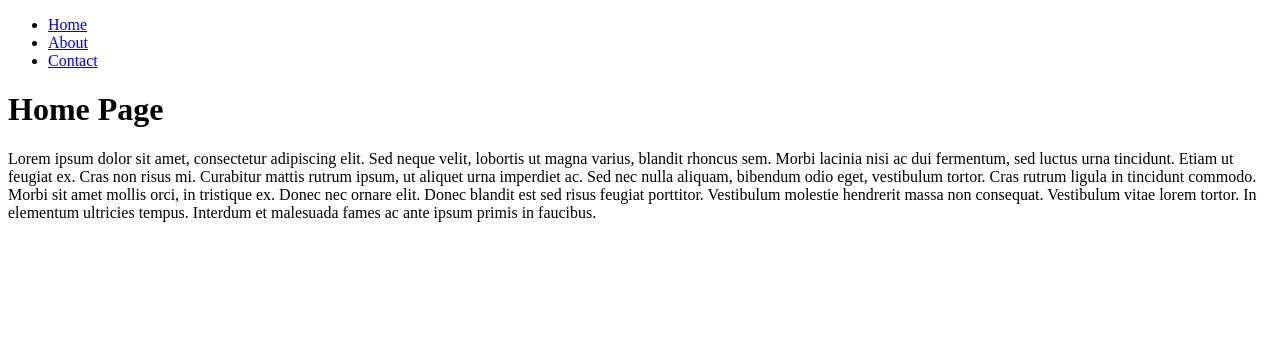
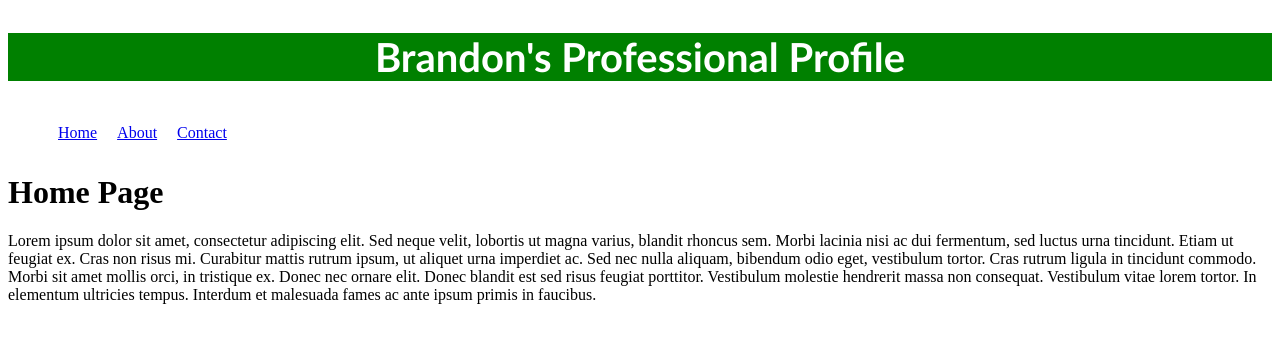
Before and after one commit to bkim377/HW20-React-Portfolio, a React (Create React App) app in the folder react-portfolio/: page / in a window 1280 px wide. Shown: the top 342 px of the page. Built offline with nearby package versions, Linux system fonts and the light colour scheme.

Commit message:
started styling the navbar

```diff
--- /dev/null
+++ b/react-portfolio/src/components/NavTabs.css
@@ -0,0 +1,41 @@
+nav .navbar {
+    background-color: black;
+}
+
+.navbar h1{
+    font-family: 'Trebuchet MS' !important;
+    font-weight: bold;
+    margin: 20 px;
+    text-align: center;
+    background: green;
+    color: #ffffff;
+    font-size: 40px;
+}
+
+.navbar-brand{
+    color: #ffffff !important;
+}
+
+.navbar-brand {
+    justify-content: right;
+}
+.navbar-nav {
+    flex-direction: row !important;
+}
+
+.nav-item{
+    margin: 10px;
+    display: inline-block;
+}
+
+@media (max-width: 767px) {
+    .navbar h1 {
+        width: 100%;
+    }
+}
+
+@media (max-width: 576px) {
+    .nav-item {
+        width: 50%;
+    }
+}
--- a/react-portfolio/src/components/NavTabs.js
+++ b/react-portfolio/src/components/NavTabs.js
@@ -1,5 +1,6 @@
 import React from "react";
 import { Link, useLocation } from "react-router-dom";
+import "./NavTabs.css"
 
 function NavTabs() {
   // We'll go into the Hooks API later, for now, we are just using some code
@@ -8,29 +9,22 @@ function NavTabs() {
   const location = useLocation();
 
   return (
-    <ul className="nav nav-tabs">
+    <nav className="navbar navbar-expand-lg border-bottom border-light">
+            <h1><span className="navbar-brand mb-3 ml-3">Brandon's Professional Profile</span></h1>
+            <div className="navbar-collapse" id="navbarSupportedContent">
+    <ul className="nav navbar-nav nav-flex-icons ml-auto">
       <li className="nav-item">
-        <Link to="/" className={location.pathname === "/" ? "nav-link active" : "nav-link"}>
-          Home
-        </Link>
+        <Link to="/" className={location.pathname === "/" ? "nav-link active" : "nav-link"}>Home</Link>
       </li>
       <li className="nav-item">
-        <Link
-          to="/about"
-          className={location.pathname === "/about" ? "nav-link active" : "nav-link"}
-        >
-          About
-        </Link>
+        <Link to="/about" className={location.pathname === "/about" ? "nav-link active" : "nav-link"}>About</Link>
       </li>
       <li className="nav-item">
-        <Link
-          to="/contact"
-          className={location.pathname === "/contact" ? "nav-link active" : "nav-link"}
-        >
-          Contact
-        </Link>
+        <Link to="/contact" className={location.pathname === "/contact" ? "nav-link active" : "nav-link"}>Contact</Link>
       </li>
     </ul>
+    </div>
+    </nav>
   );
 }
 
```
